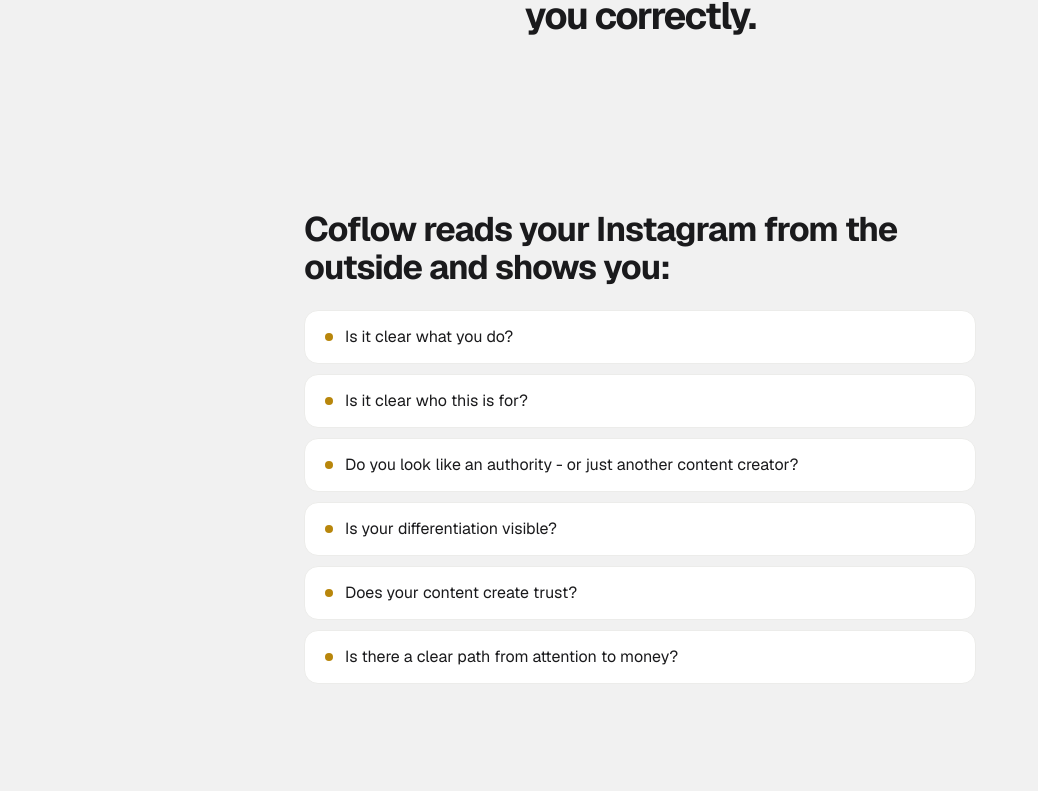
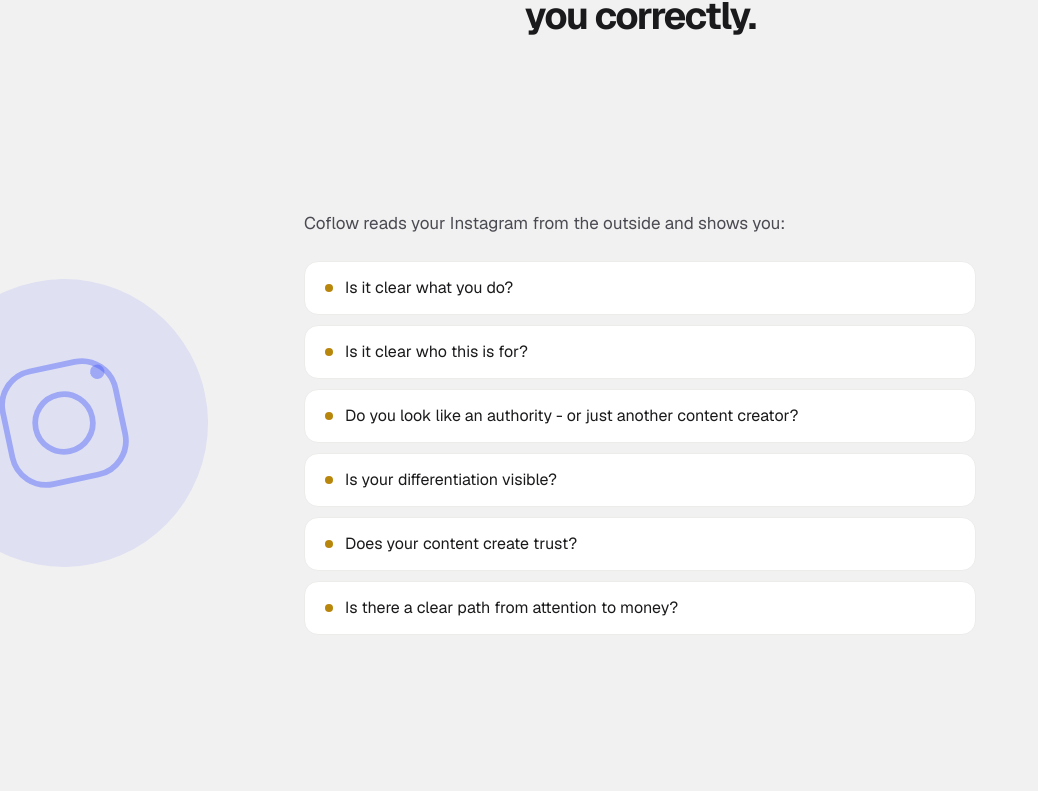
Before and after one commit to bateltzuberi/coflow-marketing, a Next.js app: page / in a window 1280 px wide. Shown: the part 889-1680 px from the top of the page, without its empty margins (0-1038 px from the left). Built offline with nearby package versions, Linux system fonts and the light colour scheme; no server answers.

Commit message:
WhatItShows: revert heading to small intro style, add IG-icon bubble

```diff
--- a/components/home/sections.tsx
+++ b/components/home/sections.tsx
@@ -16,10 +16,20 @@
 /** What the diagnosis shows — six questions it answers. */
 export function WhatItShows({ t }: { t: Dictionary["whatItShows"] }) {
   return (
-    <section className="section">
+    <section className="section relative overflow-hidden">
+      <svg
+        aria-hidden="true"
+        viewBox="0 0 100 100"
+        className="pointer-events-none absolute -left-20 top-1/2 -translate-y-1/2 -rotate-12 w-72 h-72"
+        >
+      <circle cx="50" cy="50" r="50" className="fill-lime/10" />
+      <rect x="30" y="30" width="40" height="40" rx="12" className="fill-none stroke-lime/40" strokeWidth="2" />
+      <circle cx="50" cy="50" r="10" className="fill-none stroke-lime/40" strokeWidth="2" />
+      <circle cx="65" cy="35" r="2.5" className="fill-lime/40" />
+      </svg>
       <div className="container-page">
         <div className="max-w-2xl mx-auto">
-          <h2 className="font-display-h2 text-[24px] md:text-[34px]">{t.intro}</h2>
+          <p className="text-[16px] md:text-[17px] text-ink-700">{t.intro}</p>
           <ul className="mt-6 space-y-2.5">
             {t.bullets.map((b) => (
               <li
```
